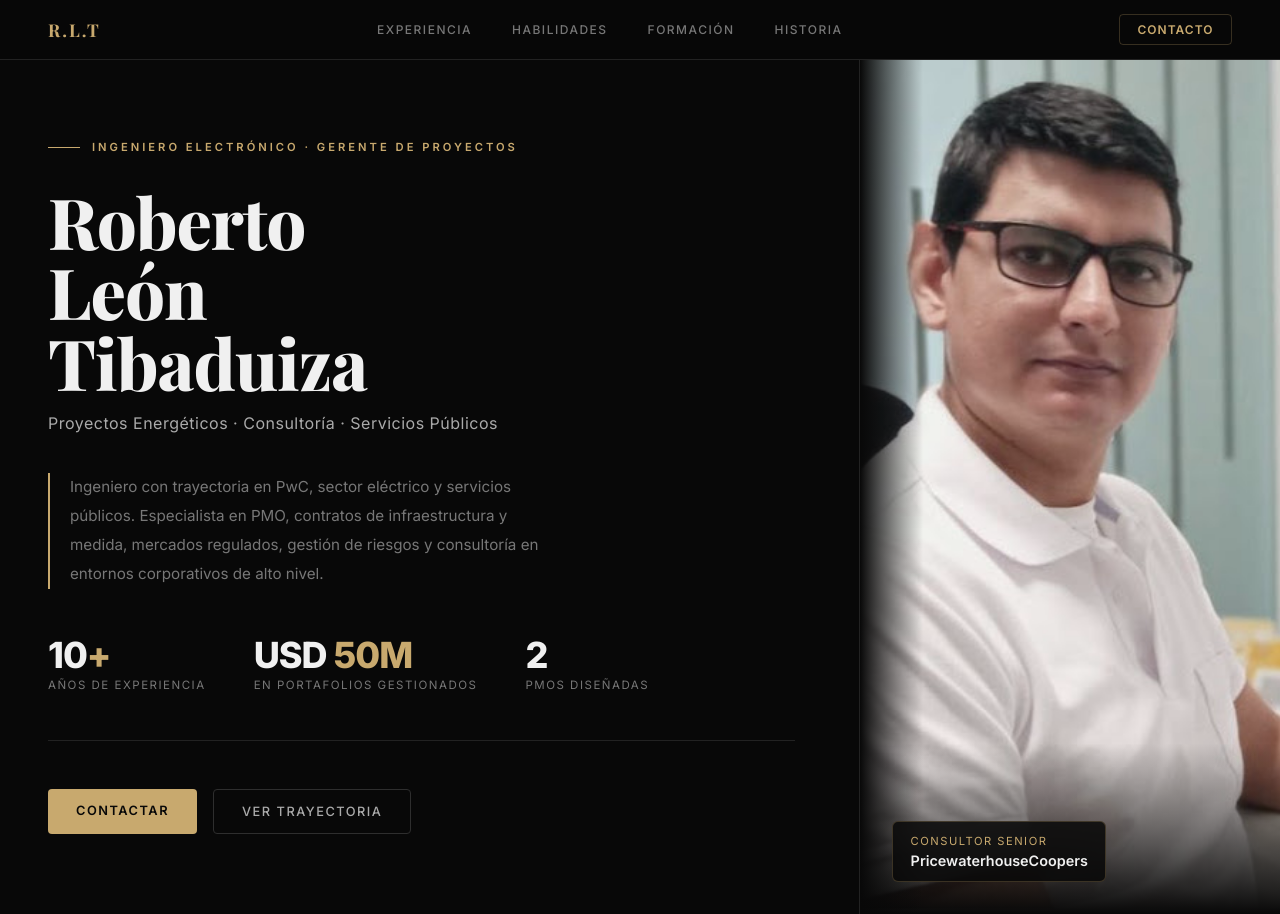
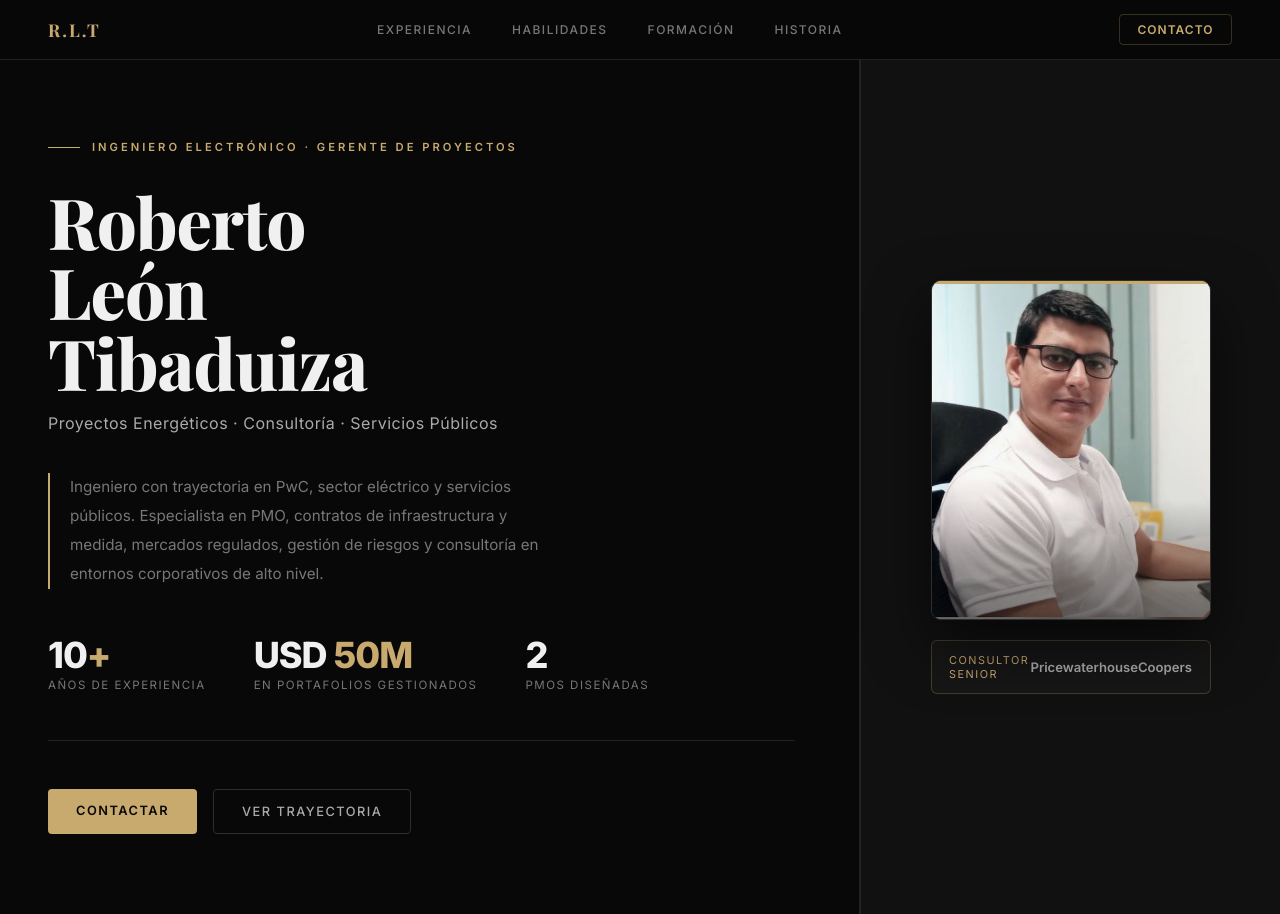
Before and after one commit to Tibaduiza1/cv-roberto, a plain HTML site: page index.html in a window 1280 px wide. Shown: the top 914 px of the page. Drawn offline with nearby package versions, Linux system fonts and the light colour scheme.

Commit message:
Fix foto perfil: retrato contenido con encuadre preciso

```diff
--- a/index.html
+++ b/index.html
@@ -227,51 +227,89 @@
 
     /* Hero photo panel */
     .hero-right {
+      display: flex;
+      align-items: center;
+      justify-content: center;
+      padding: 3rem 2.5rem;
+      border-left: 1px solid var(--border);
       position: relative;
-      overflow: hidden;
+      background: var(--dark);
     }
 
-    .hero-right img {
+    .hero-photo-wrap {
+      position: relative;
+      display: flex;
+      flex-direction: column;
+      align-items: center;
+    }
+
+    .hero-photo-frame {
+      width: 280px;
+      height: 340px;
+      border-radius: 10px;
+      overflow: hidden;
+      border: 1px solid var(--border2);
+      position: relative;
+      box-shadow: 0 24px 60px rgba(0,0,0,0.6);
+    }
+
+    .hero-photo-frame img {
       width: 100%;
       height: 100%;
       object-fit: cover;
-      object-position: 50% 18%;
+      object-position: 52% 12%;
       display: block;
-      filter: grayscale(15%);
+      filter: grayscale(10%) contrast(1.05);
+      transition: transform 0.6s ease;
     }
 
-    .hero-right::after {
+    .hero-photo-frame:hover img {
+      transform: scale(1.03);
+    }
+
+    /* Subtle dark gradient at bottom to blend into card */
+    .hero-photo-frame::after {
       content: '';
       position: absolute;
-      inset: 0;
-      background: linear-gradient(to right, var(--black) 0%, transparent 15%),
-                  linear-gradient(to top, var(--black) 0%, transparent 20%);
+      bottom: 0; left: 0; right: 0;
+      height: 35%;
+      background: linear-gradient(transparent, rgba(8,8,8,0.55));
+      pointer-events: none;
+    }
+
+    /* Decorative accent line */
+    .hero-photo-frame::before {
+      content: '';
+      position: absolute;
+      top: 0; left: 0; right: 0;
+      height: 3px;
+      background: var(--gold);
+      z-index: 2;
     }
 
     .hero-photo-badge {
-      position: absolute;
-      bottom: 2rem;
-      left: 2rem;
-      z-index: 2;
+      margin-top: 1.25rem;
+      width: 280px;
       border: 1px solid var(--gold-border);
-      background: rgba(8,8,8,0.85);
-      backdrop-filter: blur(10px);
+      background: var(--card);
       border-radius: 6px;
       padding: 0.75rem 1.1rem;
+      display: flex;
+      justify-content: space-between;
+      align-items: center;
     }
 
     .hero-photo-badge .badge-role {
-      font-size: 0.7rem;
+      font-size: 0.68rem;
       color: var(--gold);
       text-transform: uppercase;
       letter-spacing: 1.5px;
-      margin-bottom: 0.2rem;
     }
 
     .hero-photo-badge .badge-company {
-      font-size: 0.9rem;
+      font-size: 0.82rem;
       font-weight: 600;
-      color: var(--text);
+      color: var(--light);
     }
 
     /* ─── CREDIBILITY BAR ─── */
@@ -857,10 +895,14 @@
   </div>
 
   <div class="hero-right">
-    <img src="fotos/perfil.jpg" alt="Roberto León Tibaduiza" />
-    <div class="hero-photo-badge">
-      <div class="badge-role">Consultor Senior</div>
-      <div class="badge-company">PricewaterhouseCoopers</div>
+    <div class="hero-photo-wrap">
+      <div class="hero-photo-frame">
+        <img src="fotos/perfil.jpg" alt="Roberto León Tibaduiza" />
+      </div>
+      <div class="hero-photo-badge">
+        <div class="badge-role">Consultor Senior</div>
+        <div class="badge-company">PricewaterhouseCoopers</div>
+      </div>
     </div>
   </div>
 </section>
```
